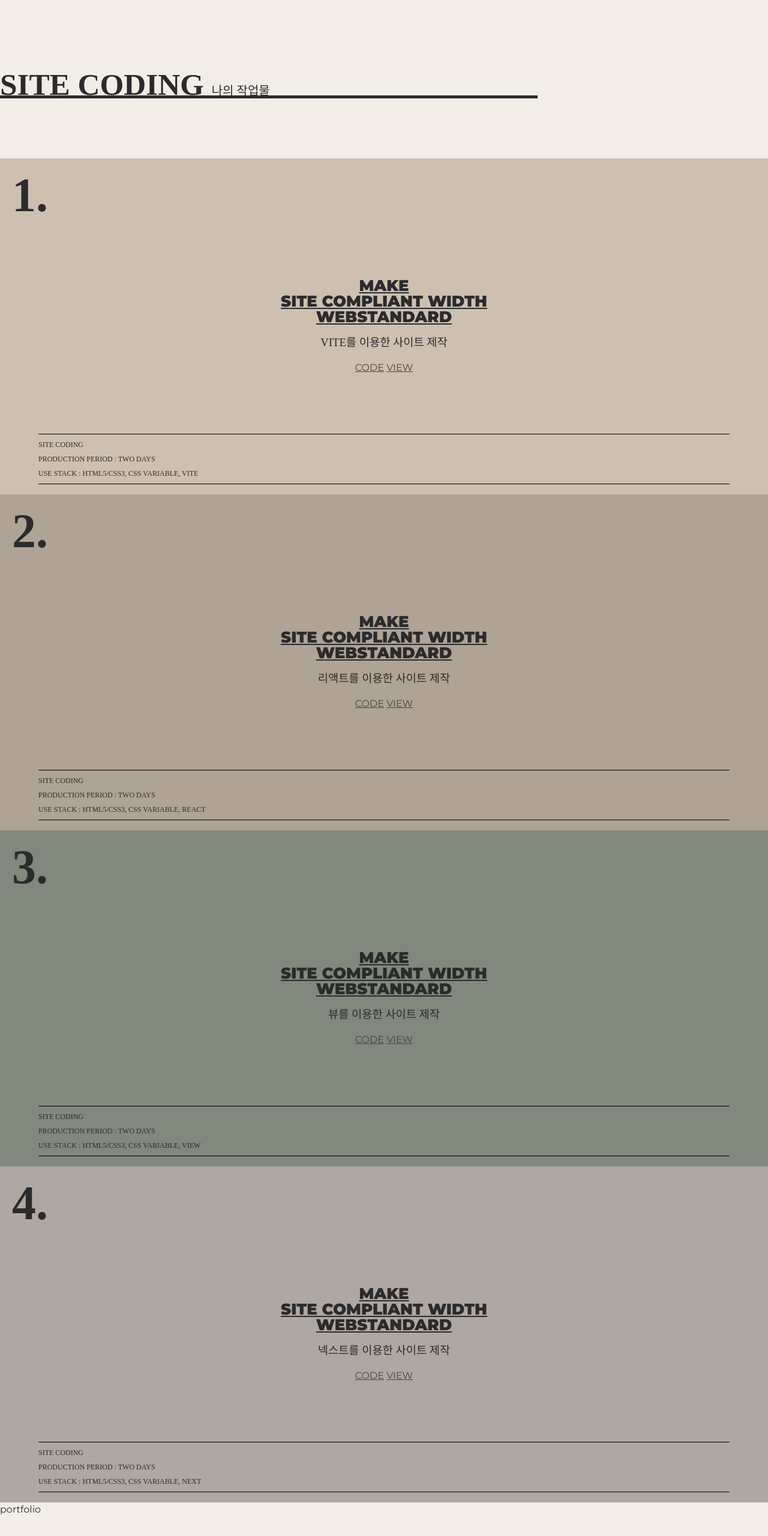
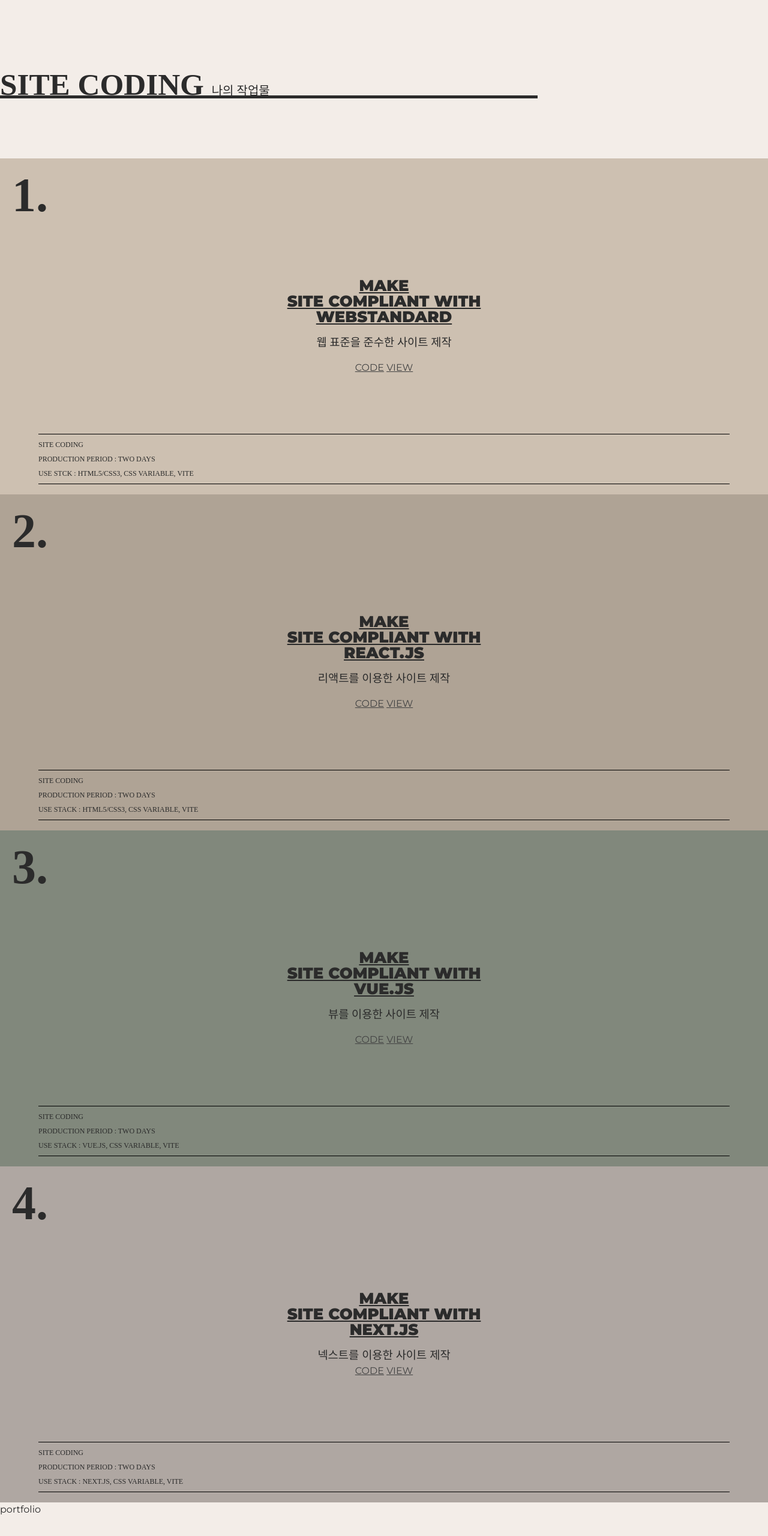
Before and after one commit to kkang77/port2026-vite, a website built with Vite: page src/index.html in a window 1280 px wide. Shown: the part 2208-4768 px from the top of the page at 60% size. Built offline with nearby package versions, Linux system fonts and the light colour scheme; a small style sheet from the web is missing; a web font is replaced by a local one.

Commit message:
사이트영역완료

```diff
--- a/src/index.html
+++ b/src/index.html
@@ -133,91 +133,81 @@
 
         <section id="site">
             <div class="site__inner">
-                <h2 class="site__title">
-                    Site Coding <em>나의 작업물</em>
-                </h2>
+                <h2 class="site__title">Site coding <em>나의 작업물</em></h2>
                 <div class="site__wrap">
                     <article class="site__item s1">
                         <span class="num">1.</span>
                         <div class="text">
-                            <div>make</div>
-                            <div>site compliant width</div>
+                            <div>Make</div>
+                            <div>site compliant with</div>
                             <div>webstandard</div>
                         </div>
-                        <h3 class="title">
-                            VITE를 이용한 사이트 제작
-                        </h3>
+                        <h3 class="title">웹 표준을 준수한 사이트 제작</h3>
                         <div class="btn">
                             <a href="#">code</a>
                             <a href="#">view</a>
                         </div>
                         <div class="info">
                             <span>site coding</span>
-                            <span>PRODUCTION PERIOD : TWO DAYS</span>
-                            <span>USE STACK : HTML5/CSS3, CSS VARIABLE, VITE</span>
+                            <span>production period : two days</span>
+                            <span>use stck : html5/css3, CSS Variable, Vite</span>
                         </div>
                     </article>
                     <article class="site__item s2">
                         <span class="num">2.</span>
                         <div class="text">
-                            <div>make</div>
-                            <div>site compliant width</div>
-                            <div>webstandard</div>
+                            <div>Make</div>
+                            <div>site compliant with</div>
+                            <div>react.js</div>
                         </div>
-                        <h3 class="title">
-                            리액트를 이용한 사이트 제작
-                        </h3>
+                        <h3 class="title">리액트를 이용한 사이트 제작</h3>
                         <div class="btn">
-                            <a href="#">code</a>
-                            <a href="#">view</a>
+                            <a href="https://github.com/webstoryboy/port2023-react">code</a>
+                            <a href="https://port2023-react.netlify.app/">view</a>
                         </div>
                         <div class="info">
                             <span>site coding</span>
-                            <span>PRODUCTION PERIOD : TWO DAYS</span>
-                            <span>USE STACK : HTML5/CSS3, CSS VARIABLE, REACT</span>
+                            <span>production period : two days</span>
+                            <span>use stack : HTML5/CSS3, CSS Variable, Vite</span>
                         </div>
                     </article>
                     <article class="site__item s3">
                         <span class="num">3.</span>
                         <div class="text">
-                            <div>make</div>
-                            <div>site compliant width</div>
-                            <div>webstandard</div>
+                            <div>Make</div>
+                            <div>site compliant with</div>
+                            <div>vue.js</div>
                         </div>
-                        <h3 class="title">
-                            뷰를 이용한 사이트 제작
-                        </h3>
+                        <h3 class="title">뷰를 이용한 사이트 제작</h3>
                         <div class="btn">
-                            <a href="#">code</a>
-                            <a href="#">view</a>
+                            <a href="https://github.com/webstoryboy/port2023-vue">code</a>
+                            <a href="https://port2023-vue.netlify.app/">view</a>
                         </div>
                         <div class="info">
                             <span>site coding</span>
-                            <span>PRODUCTION PERIOD : TWO DAYS</span>
-                            <span>USE STACK : HTML5/CSS3, CSS VARIABLE, VIEW</span>
+                            <span>production period : two days</span>
+                            <span>use stack : vue.js, CSS Variable, vite</span>
                         </div>
                     </article>
                     <article class="site__item s4">
                         <span class="num">4.</span>
                         <div class="text">
-                            <div>make</div>
-                            <div>site compliant width</div>
-                            <div>webstandard</div>
+                            <div>Make</div>
+                            <div>site compliant with</div>
+                            <div>next.js</div>
                         </div>
-                        <h3 class="title">
-                            넥스트를 이용한 사이트 제작
-                        </h3>
+                        <h3>넥스트를 이용한 사이트 제작</h3>
                         <div class="btn">
-                            <a href="#">code</a>
-                            <a href="#">view</a>
+                            <a href="https://github.com/webstoryboy/port2023-next">code</a>
+                            <a href="https://port2023-next.netlify.app/">view</a>
                         </div>
                         <div class="info">
                             <span>site coding</span>
-                            <span>PRODUCTION PERIOD : TWO DAYS</span>
-                            <span>USE STACK : HTML5/CSS3, CSS VARIABLE, NEXT</span>
+                            <span>production period : two days</span>
+                            <span>use stack : next.js, CSS Variable, Vite</span>
                         </div>
                     </article>
-                </article>
+                </div>
             </div>
         </section>
         <!-- //site -->
```
